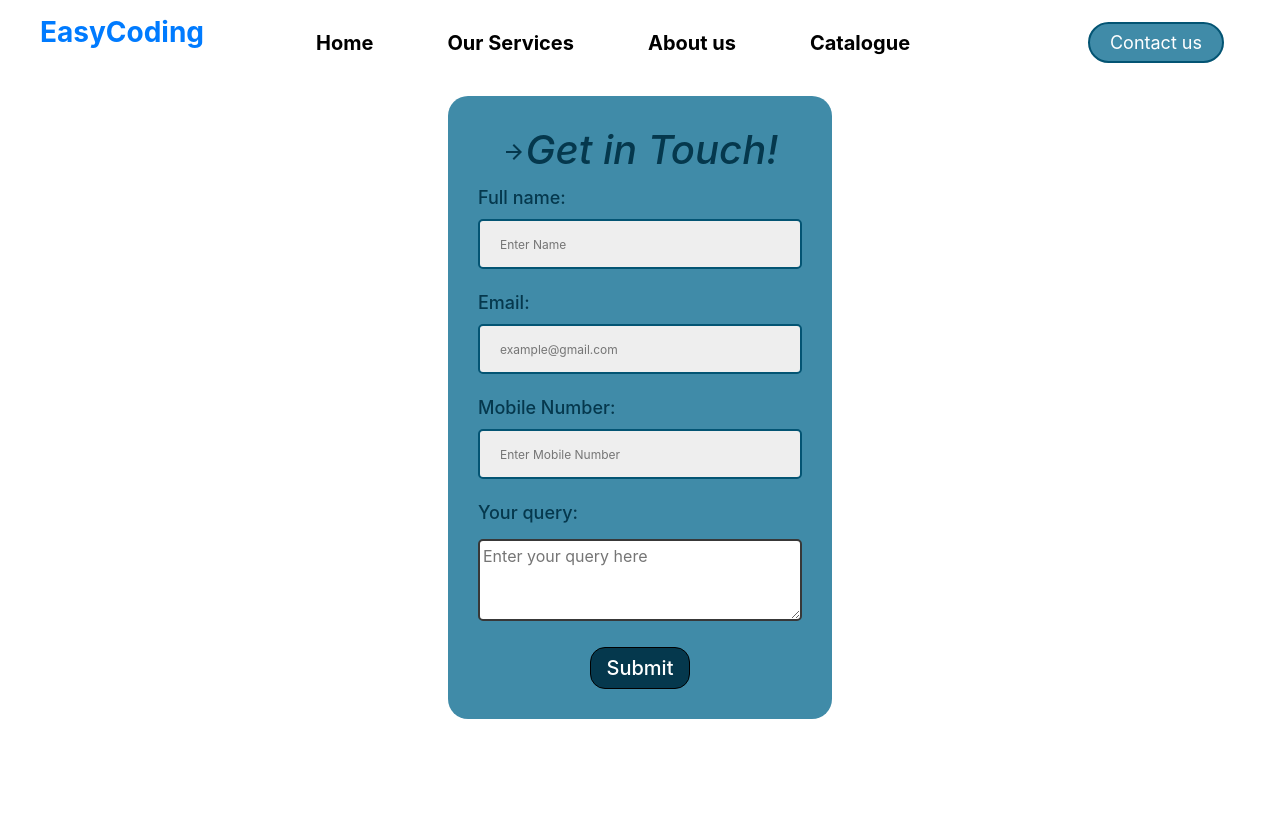
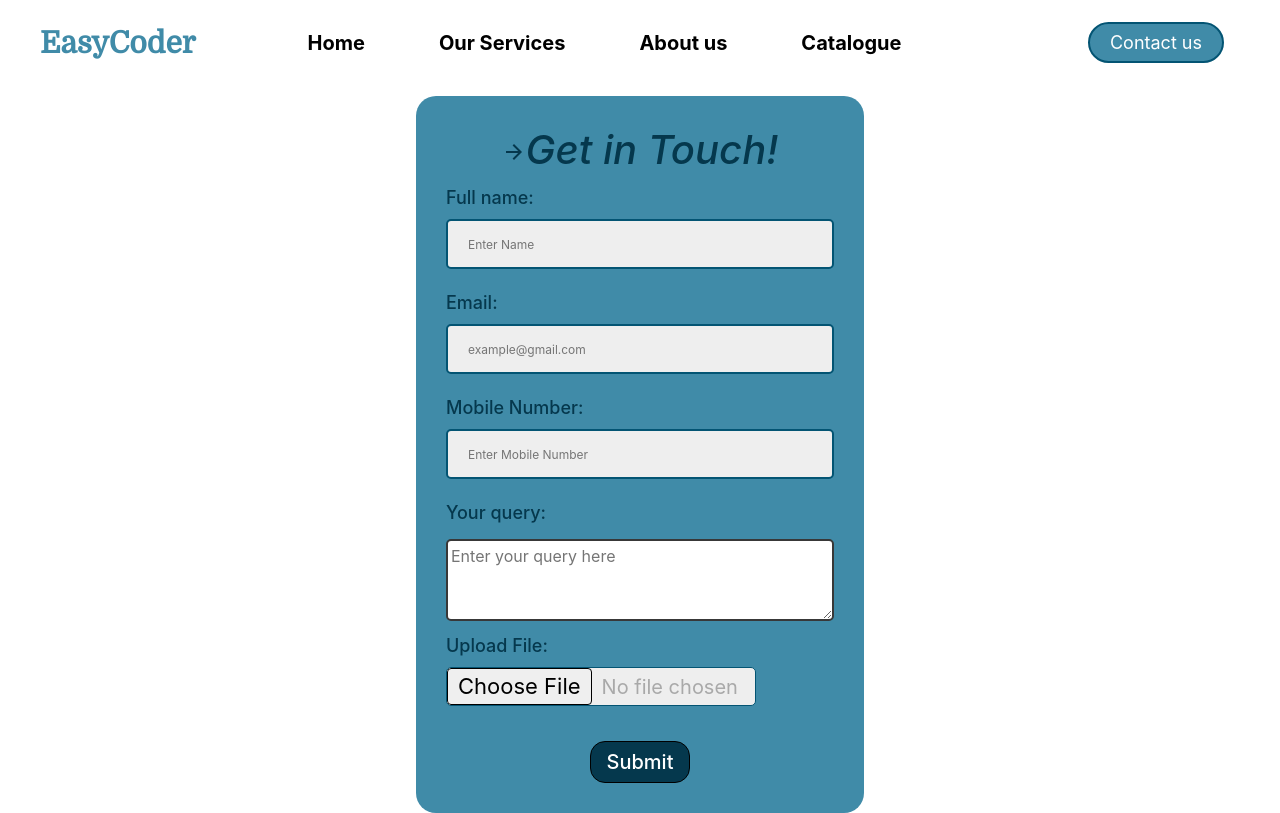
Before and after one commit to mahakagarwal248/easycodeserver, a React (Create React App) app in the folder client/: page /contactus in a window 1280 px wide. Built offline with nearby package versions, Linux system fonts and the light colour scheme.

Commit message:
updations

```diff
--- a/client/public/index.html
+++ b/client/public/index.html
@@ -3,7 +3,7 @@
 
 <head>
   <meta charset="utf-8" />
-  <link rel="icon" href="%PUBLIC_URL%/favicon.ico" />
+  <link rel="icon" href="%PUBLIC_URL%/logo.jpg.png" />
   <meta name="viewport" content="width=device-width, initial-scale=1.0" />
   <meta name="theme-color" content="#000000" />
   <meta name="description" content="Web site created using create-react-app" />
--- a/client/src/components/ContactForm/ContactForm.js
+++ b/client/src/components/ContactForm/ContactForm.js
@@ -155,6 +155,20 @@ const ContactForm = () => {
                 rows="3"
                 value={FormData.msg}
               ></textarea>
+              <label htmlFor="email" className={style.label}>
+                Upload File:
+              </label>
+              <br />
+              <input
+                className={style.file}
+                type="file"
+                onChange={(event) => handleonchange(event, "number")}
+                placeholder={defaultnumber}
+                value={FormData.number}
+                id="file"
+                name="file"
+              />
+              <br />
               <button
                 className={style.button}
                 onClick={(event) => onsubmit(event)}
--- a/client/src/components/ContactForm/ContactForm.module.css
+++ b/client/src/components/ContactForm/ContactForm.module.css
@@ -1,6 +1,6 @@
 .firstdiv {
   height: 60%;
-  width: 30%;
+  width: 35%;
   margin: auto;
   margin-top: 12vh;
   background-color: #408ba8;
@@ -55,18 +55,31 @@
   display: block;
 }
 .iconclass {
-  font-size: 30px;
+  font-size: 32px;
 }
 .empty {
   border-radius: 5px;
   height: 50px;
-  border: 2px solid red;
+  border: 2.3px solid rgb(211, 0, 0);
   width: 100%;
 }
 .emptytextarea {
-  border: 2px solid red;
+  border: 2.3px solid rgb(211, 0, 0);
   width: 100%;
   margin: 5px 0;
   padding: 3px;
   border-radius: 5px;
 }
+.file{
+  padding: 0px;
+  font-size: 20px;
+  border: 1px solid #035473;
+  border-radius: 5px;
+}
+.file::-webkit-file-upload-button{
+  border: 1px solid black;
+  font-size: 22px;
+  padding: 1px 10px;
+  border-radius: 4px;
+  margin-right: 10px;
+}
--- a/client/src/components/Homepage.js
+++ b/client/src/components/Homepage.js
@@ -12,7 +12,7 @@ function Homepage() {
 
   return (
     <div className="homepage">
-      <section className="s1">
+      <section className="s1" id="s1">
         <div className="s1content">
           <p>Solution for your Website related problems.</p>
           <h1>
@@ -130,7 +130,7 @@ function Homepage() {
           </p>
 
           <button className="btn">
-            <Link to="/contactus">What we can do for you</Link>
+            <Link to="/contactus" style={{color:'white'}}>What we can do for you</Link>
           </button>
         </div>
       </section>
--- a/client/src/components/Navbar.js
+++ b/client/src/components/Navbar.js
@@ -18,12 +18,12 @@ function Navbar() {
       <div className={navcss ? "navbar navactive" : "navbar"}>
         <div className="title">
           <h3>
-            <Link to="/">EasyCoding</Link>
+            <Link to="/" className="link">EasyCoder</Link>
           </h3>
 
-          <a href="/" className="hoverclass1">
+          <Link to="/#s1" className="hoverclass1">
             Home
-          </a>
+          </Link>
           <a href="/#services" className="hoverclass1">
             Our Services
           </a>
--- a/client/src/css/Homepage.css
+++ b/client/src/css/Homepage.css
@@ -1,7 +1,7 @@
 @import url('https://fonts.googleapis.com/css2?family=Roboto+Serif:ital,wght@1,100&display=swap');
 @import url('https://fonts.googleapis.com/css2?family=PT+Serif:ital@1&display=swap');
 .s1{
-    margin: 0px 0px;
+    margin: 2px 0px;
     background: url("../images/30668.jpg");
     background-repeat: no-repeat;
     background-position: center;
--- a/client/src/css/Navbar.css
+++ b/client/src/css/Navbar.css
@@ -1,3 +1,4 @@
+@import url('https://fonts.googleapis.com/css2?family=Domine&display=swap');
 .navbar {
   position: fixed;
   height: 85px;
@@ -45,7 +46,10 @@
 .hoverclass1:hover {
   /* background-color: #408ba8; */
   /* color: white; */
-  border: 2px solid #035473;
+  border: 3px solid #035473;
+  -moz-box-shadow: 0 0 5px #999;
+    -webkit-box-shadow: 0 0 5px #999;
+    box-shadow: 0 0 5px #999;
 }
 .navactive {
   background-color: white;
@@ -67,8 +71,13 @@
 
 .title > h3 {
   display: flex;
-  font-size: 28px;
+  font-size: 30px;
+  margin: auto;
   margin-right: 100px;
   margin-left: 24px;
   font-weight: bold;
 }
+.link{
+  color: #408ba8;
+  font-family: 'Domine', serif;
+}
--- a/package.json
+++ b/package.json
@@ -1,6 +1,6 @@
 {
   "name": "server",
-  "version": "1.0.0",
+  "version": "1.0.1",
   "description": "",
   "main": "index.js",
   "scripts": {
```
Also changed, not shown: client/public/logo.jpg.png (added), 1 other file (tests, documents, lock files or other folders).
